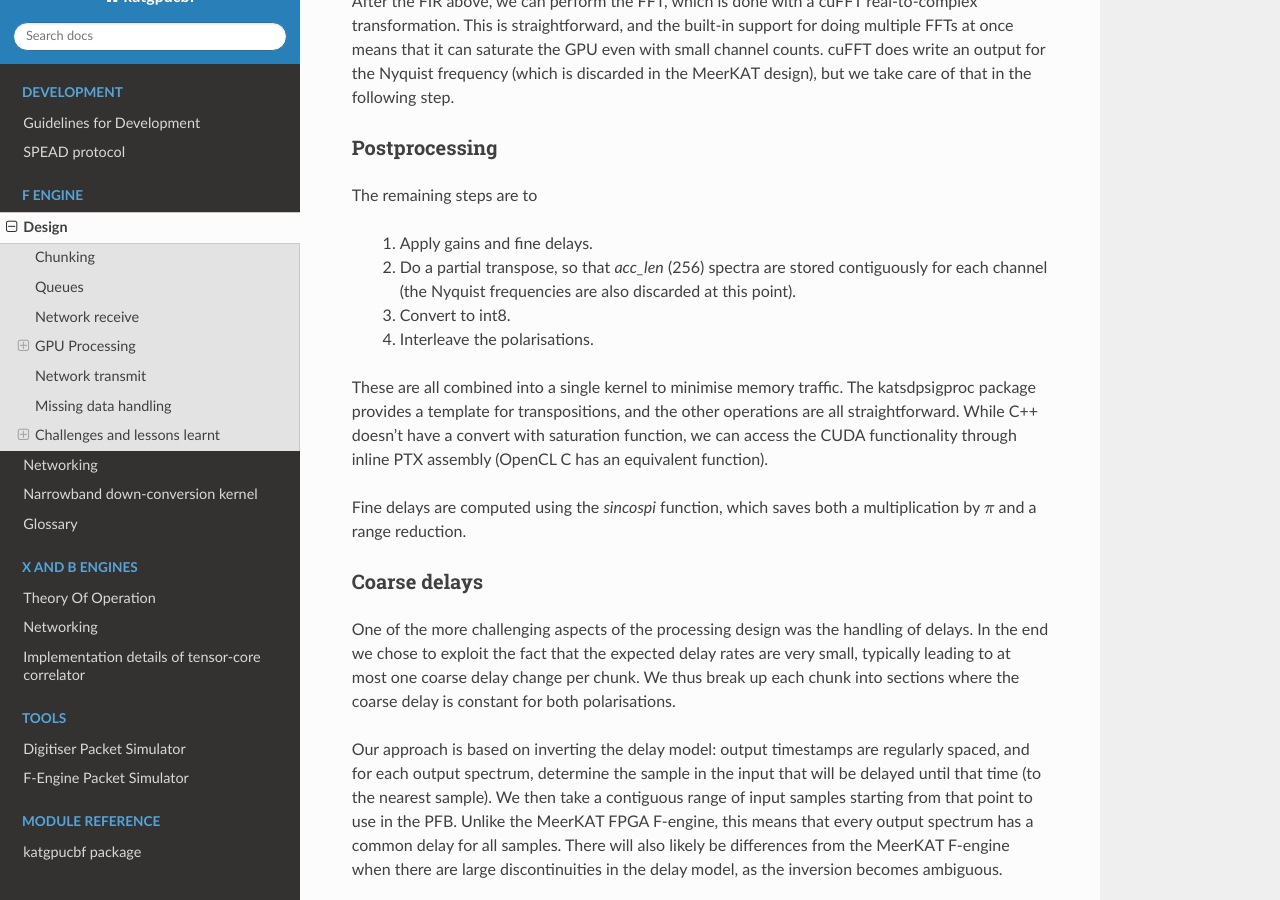
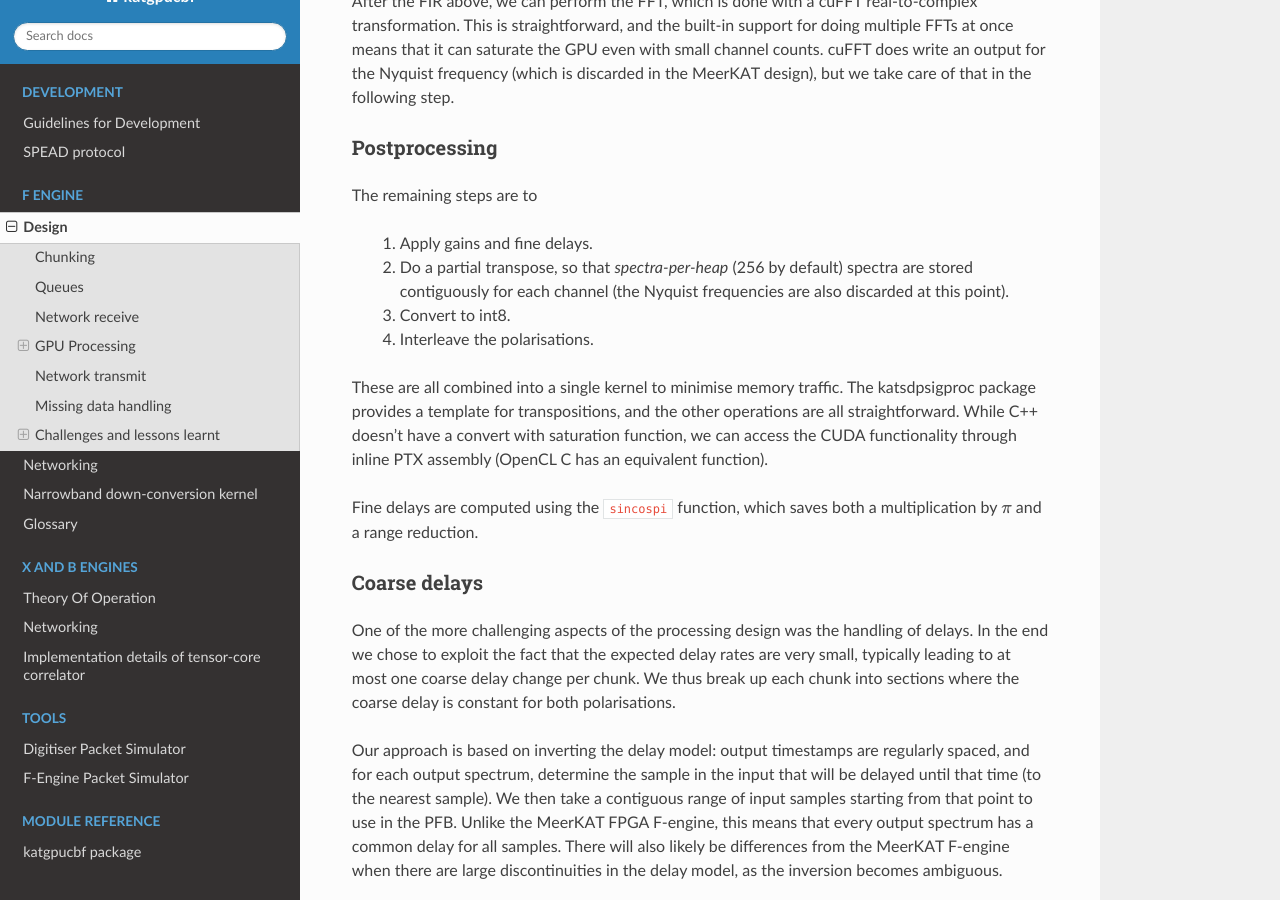
Before and after one commit to ska-sa/katgpucbf, a Sphinx documentation site: the page built from doc/fgpu.design.rst, in a window 1280 px wide and 900 px high, scrolled down 3054 px. Built offline with Sphinx 7.4.7 and the Read the Docs theme 2.0.0, drawn with Linux system fonts in a browser that asks for light colours; formulas are drawn with MathJax 3; the version number could not be read and is left out.

Commit message:
Update fgpu.design.rst
Some variables had been renamed, as well as some formatting fixes.

```diff
--- a/doc/fgpu.design.rst
+++ b/doc/fgpu.design.rst
@@ -178,9 +178,9 @@ Postprocessing
 The remaining steps are to
 
  1. Apply gains and fine delays.
- 2. Do a partial transpose, so that *acc_len* (256) spectra are stored
-    contiguously for each channel (the Nyquist frequencies are also discarded
-    at this point).
+ 2. Do a partial transpose, so that *spectra-per-heap* (256 by default) spectra
+    are stored contiguously for each channel (the Nyquist frequencies are also
+    discarded at this point).
  3. Convert to int8.
  4. Interleave the polarisations.
 
@@ -190,7 +190,7 @@ operations are all straightforward. While C++ doesn't have a convert with
 saturation function, we can access the CUDA functionality through inline PTX
 assembly (OpenCL C has an equivalent function).
 
-Fine delays are computed using the `sincospi` function, which saves both a
+Fine delays are computed using the ``sincospi`` function, which saves both a
 multiplication by :math:`\pi` and a range reduction.
 
 Coarse delays
```
